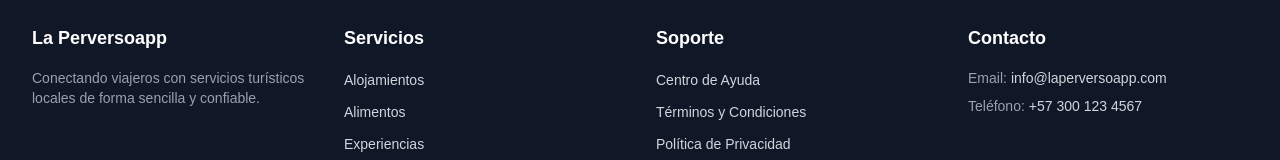
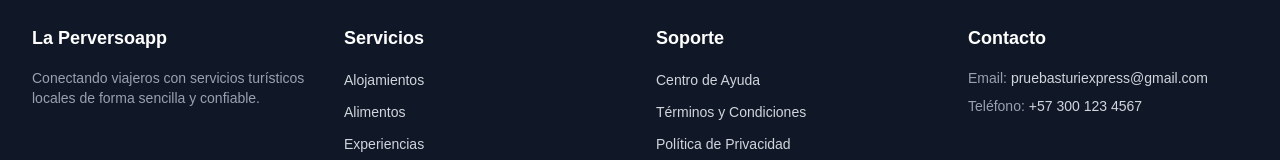
Before and after one commit to jenriquerg/turismo-pwa, a Next.js app: page /alimentos in a window 1280 px wide. Shown: the part 597-757 px from the top of the page. Built offline with nearby package versions, Linux system fonts and the light colour scheme; no server answers; the database is empty.

Commit message:
Cambio de correo

```diff
--- a/src/components/common/Footer.tsx
+++ b/src/components/common/Footer.tsx
@@ -66,8 +66,8 @@ export default function Footer() {
             <ul className="space-y-2">
               <li className="text-sm">
                 <span className="text-gray-400">Email:</span>
-                <a href="mailto:info@laperversoapp.com" className="ml-1 hover:text-emerald-400 transition-colors">
-                  info@laperversoapp.com
+                <a href="mailto:pruebasturiexpress@gmail.com" className="ml-1 hover:text-emerald-400 transition-colors">
+                    pruebasturiexpress@gmail.com
                 </a>
               </li>
               <li className="text-sm">
```
